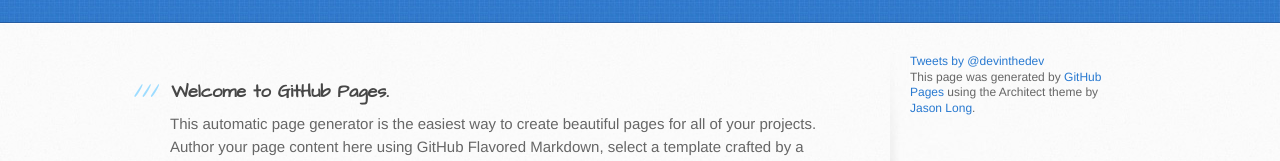
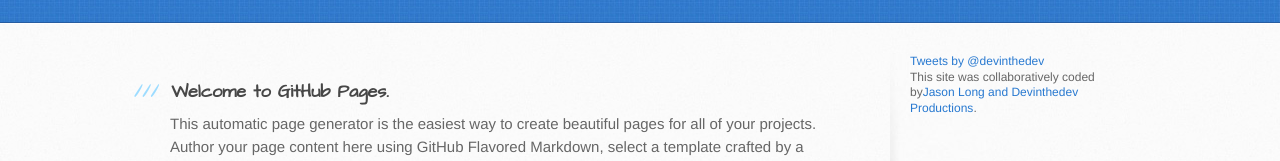
Before and after one commit to devinthedev/devinthedev.github.io, a plain HTML site: page index.html in a window 1280 px wide. Shown: the part 178-339 px from the top of the page. Drawn offline with Linux system fonts and the light colour scheme.

Commit message:
Update index.html - Credits Mod.
Modified Credits

```diff
--- a/index.html
+++ b/index.html
@@ -67,7 +67,7 @@ $ git checkout gh-pages
          <script>!function(d,s,id){var js,fjs=d.getElementsByTagName(s)[0],p=/^http:/.test(d.location)?'http':'https';if(!d.getElementById(id)){js=d.createElement(s);js.id=id;js.src=p+"://platform.twitter.com/widgets.js";fjs.parentNode.insertBefore(js,fjs);}}(document,"script","twitter-wjs");</script>
 
 
-          <p>This page was generated by <a href="pages.github.com">GitHub Pages</a> using the Architect theme by <a href="https://twitter.com/jasonlong">Jason Long</a>.</p>
+          <p>This site was collaboratively coded by<a href="https://twitter.com/jasonlong">Jason Long and Devinthedev Productions</a>.</p>
         </aside>
       </div>
     </div>
```
